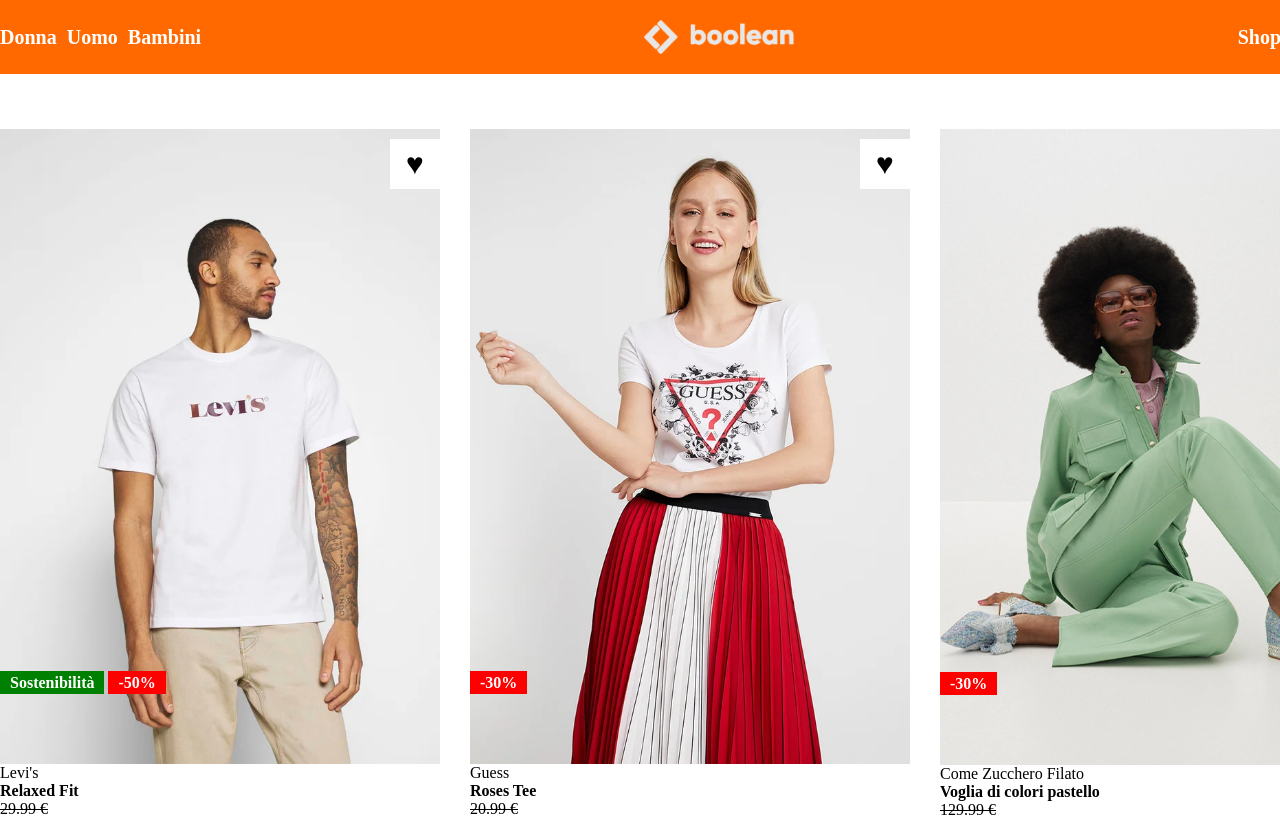
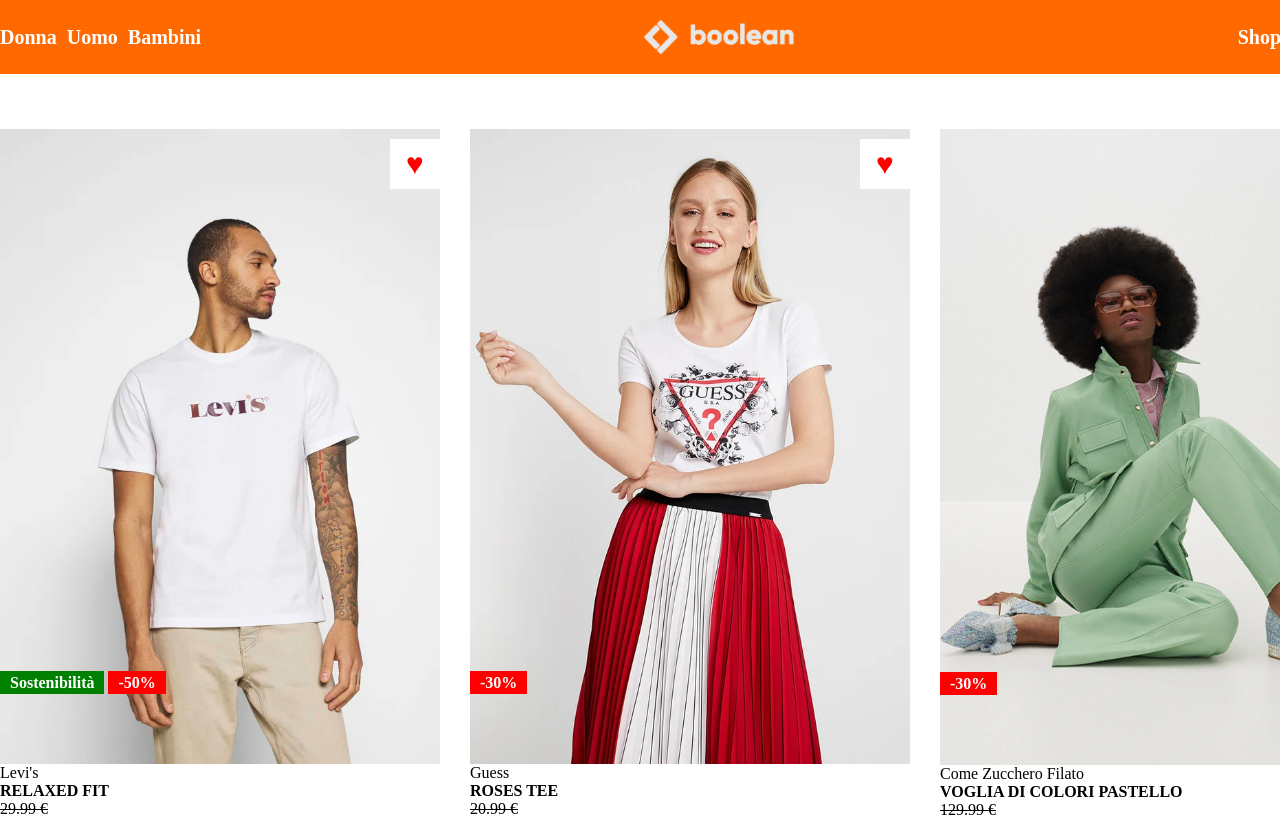
Before and after one commit to CarloVeronese/vite-boolando, a Vue app: page / in a window 1280 px wide. Shown: the top 817 px of the page. Built offline with nearby package versions, Linux system fonts and the light colour scheme.

Commit message:
Add - is in favourites

```diff
--- a/src/components/PageMain.vue
+++ b/src/components/PageMain.vue
@@ -7,14 +7,8 @@
     card: Object
   },
   methods: {
-    returnDiscountedPrice(price, discount) {
-      if (discount == "") return price;
-      const percDiscount = parseFloat(discount) / 100;
-      const discountedPrice = (price * (1 - percDiscount)).toFixed(2);
-      return discountedPrice;
-    },
     clickHeart(){
-        this.card.liked = !this.card.liked;
+        this.card.isInFavorites = !this.card.isInFavorites;
     }
   },
 };
@@ -28,12 +22,11 @@
             <div class="tags">
                 <div :class="badge.type" v-for="badge in card.badges">{{ badge.value }}</div>
             </div>
-            <div class="heart" @click="clickHeart()" :class="card.liked ? 'heart-red' : ''">&hearts;</div>
+            <div class="heart" @click="clickHeart()" :class="card.isInFavorites ? 'heart-red' : ''">&hearts;</div>
         </figure>
         <div class="brand">{{ card.brand }}</div>
-        <div class="item">{{ card.name }}</div>
+        <div class="item">{{ card.name.toUpperCase() }}</div>
         <div class="price-container">
-            <!-- <div class="discounted-price"> {{ returnDiscountedPrice(card.price, card.discount) }} &euro; </div> -->
             <div class="price" v-show="card.discount != ''">{{ card.price }} &euro;</div>
         </div>
     </div>
```
